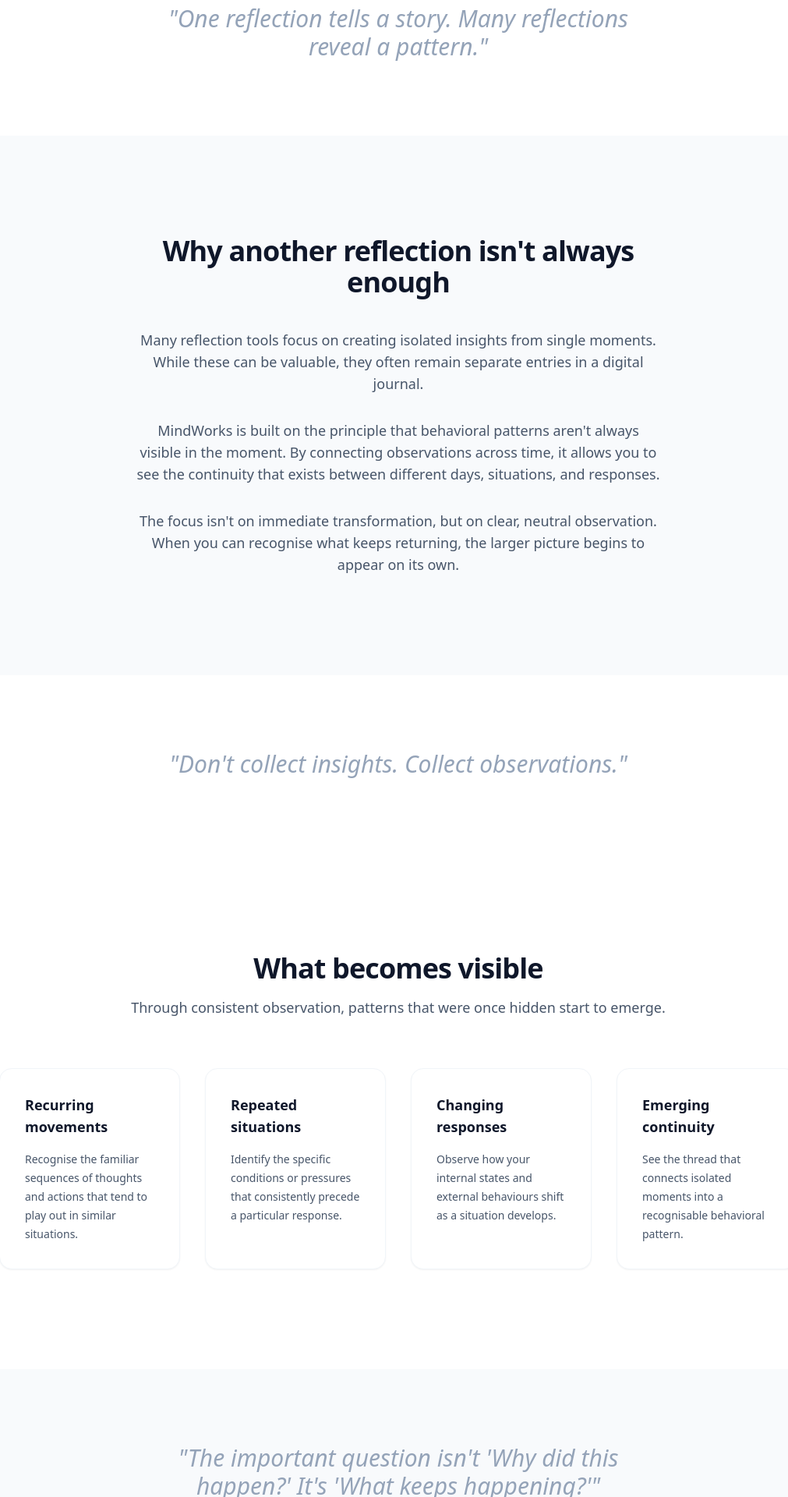
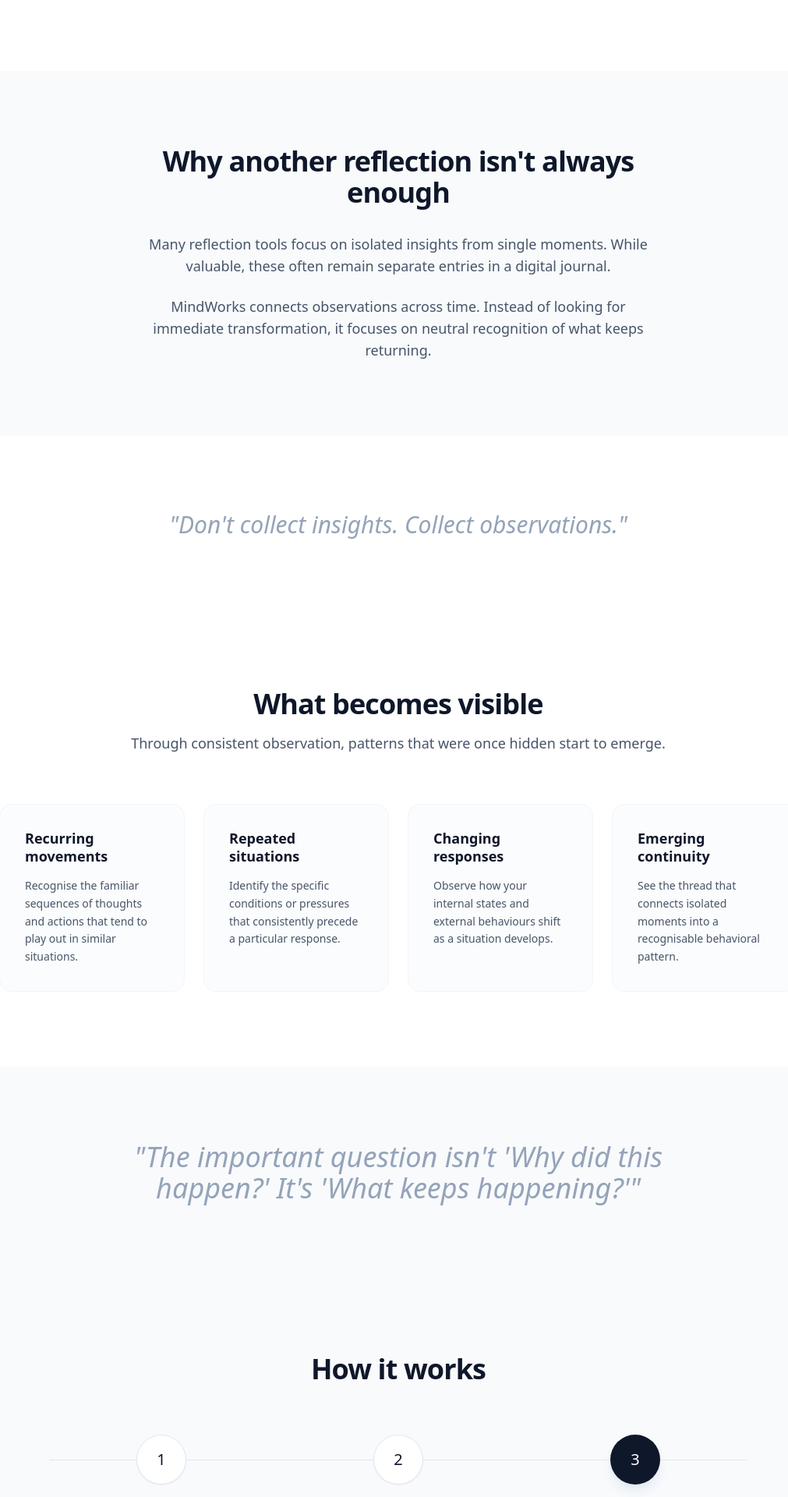
Before and after one commit to stopinder/therapy-orientation-quiz, a Vue app: page /landing in a window 1280 px wide. Shown: the part 880-2800 px from the top of the page at 78% size, without its empty margins (129-1140 px from the left). Built offline with nearby package versions, Linux system fonts and the light colour scheme; no server answers.

Commit message:
Polish landing page preview

```diff
--- a/src/components/landing/LandingCTA.vue
+++ b/src/components/landing/LandingCTA.vue
@@ -1,10 +1,10 @@
 <template>
-  <section class="bg-slate-50 px-6 py-24 sm:py-32 lg:px-8">
+  <section class="bg-slate-50 px-6 py-20 sm:py-24 lg:px-8">
     <div class="mx-auto max-w-2xl text-center">
       <h2 class="text-3xl font-semibold tracking-tight text-slate-900 sm:text-4xl">
         The first observation takes about two minutes.
       </h2>
-      <p class="mt-8 text-lg text-slate-600">
+      <p class="mt-6 text-lg text-slate-600">
         Begin with a single observation. Over time, MindWorks helps the larger picture become visible.
       </p>
       <div class="mt-10 flex items-center justify-center gap-x-6">
--- a/src/components/landing/LandingFooter.vue
+++ b/src/components/landing/LandingFooter.vue
@@ -1,6 +1,6 @@
 <template>
-  <footer class="bg-white px-6 py-12 lg:px-8">
-    <div class="mx-auto max-w-5xl border-t border-slate-100 pt-12">
+  <footer class="bg-white px-6 py-16 lg:px-8">
+    <div class="mx-auto max-w-5xl border-t border-slate-100 pt-10">
       <div class="flex flex-col items-center justify-between gap-8 sm:flex-row">
         <div class="text-xl font-semibold tracking-tight text-slate-900">
           MindWorks
@@ -9,9 +9,8 @@
         <nav class="flex flex-wrap justify-center gap-x-8 gap-y-4 text-sm font-medium text-slate-600">
           <router-link to="/about" class="hover:text-slate-900 transition-colors">About</router-link>
           <router-link to="/auth" class="hover:text-slate-900 transition-colors">Sign In</router-link>
-          <router-link to="/terms" class="hover:text-slate-900 transition-colors">Privacy</router-link>
-          <router-link to="/privacy" class="hover:text-slate-900 transition-colors">Terms</router-link>
-          <router-link to="/contact" class="hover:text-slate-900 transition-colors">Contact</router-link>
+          <router-link to="/privacy" class="hover:text-slate-900 transition-colors">Privacy</router-link>
+          <router-link to="/terms" class="hover:text-slate-900 transition-colors">Terms</router-link>
         </nav>
       </div>
 
--- a/src/components/landing/LandingHowItWorks.vue
+++ b/src/components/landing/LandingHowItWorks.vue
@@ -1,32 +1,40 @@
 <template>
-  <section class="bg-slate-50 px-6 py-24 sm:py-32 lg:px-8">
-    <div class="mx-auto max-w-2xl text-center">
+  <section class="bg-slate-50 px-6 py-20 sm:py-24 lg:px-8">
+    <div class="mx-auto max-w-4xl text-center">
       <h2 class="text-3xl font-semibold tracking-tight text-slate-900 sm:text-4xl">
         How it works
       </h2>
 
-      <div class="mt-20 space-y-16">
-        <div class="flex flex-col items-center">
-          <div class="text-4xl font-light text-slate-900">Observe</div>
-          <div class="mt-4 text-slate-500">Record a single moment of experience.</div>
+      <div class="mt-16 relative flex flex-col items-center sm:flex-row sm:justify-between sm:gap-4">
+        <!-- Connecting Line (Desktop) -->
+        <div class="absolute top-8 left-0 right-0 hidden h-px bg-slate-200 sm:block"></div>
+
+        <div class="relative flex flex-col items-center flex-1">
+          <div class="flex h-16 w-16 items-center justify-center rounded-full bg-white border border-slate-200 shadow-sm z-10">
+            <span class="text-xl font-medium text-slate-900">1</span>
+          </div>
+          <h3 class="mt-6 text-xl font-semibold text-slate-900">Observe</h3>
+          <p class="mt-2 text-sm text-slate-500 max-w-[200px]">Record a single moment of experience.</p>
         </div>
 
-        <div class="flex justify-center">
-          <div class="h-12 w-px bg-slate-300"></div>
+        <div class="h-12 w-px bg-slate-200 my-4 sm:hidden"></div>
+
+        <div class="relative flex flex-col items-center flex-1">
+          <div class="flex h-16 w-16 items-center justify-center rounded-full bg-white border border-slate-200 shadow-sm z-10">
+            <span class="text-xl font-medium text-slate-900">2</span>
+          </div>
+          <h3 class="mt-6 text-xl font-semibold text-slate-900">Accumulate</h3>
+          <p class="mt-2 text-sm text-slate-500 max-w-[200px]">Collect observations over days and weeks.</p>
         </div>
 
-        <div class="flex flex-col items-center">
-          <div class="text-4xl font-light text-slate-900">Accumulate</div>
-          <div class="mt-4 text-slate-500">Collect observations over days and weeks.</div>
-        </div>
+        <div class="h-12 w-px bg-slate-200 my-4 sm:hidden"></div>
 
-        <div class="flex justify-center">
-          <div class="h-12 w-px bg-slate-300"></div>
-        </div>
-
-        <div class="flex flex-col items-center">
-          <div class="text-4xl font-light text-slate-900">Recognise</div>
-          <div class="mt-4 text-slate-500">See the larger patterns that keep returning.</div>
+        <div class="relative flex flex-col items-center flex-1">
+          <div class="flex h-16 w-16 items-center justify-center rounded-full bg-slate-900 z-10 shadow-lg shadow-slate-200">
+            <span class="text-xl font-medium text-white">3</span>
+          </div>
+          <h3 class="mt-6 text-xl font-semibold text-slate-900">Recognise</h3>
+          <p class="mt-2 text-sm text-slate-500 max-w-[200px]">See the larger patterns that keep returning.</p>
         </div>
       </div>
     </div>
--- a/src/components/landing/LandingProblem.vue
+++ b/src/components/landing/LandingProblem.vue
@@ -1,18 +1,15 @@
 <template>
-  <section id="problem-section" class="bg-slate-50 px-6 py-24 sm:py-32 lg:px-8">
+  <section id="problem-section" class="bg-slate-50 px-6 py-20 sm:py-24 lg:px-8">
     <div class="mx-auto max-w-2xl text-center">
       <h2 class="text-3xl font-semibold tracking-tight text-slate-900 sm:text-4xl">
         Why another reflection isn't always enough
       </h2>
-      <div class="mt-10 space-y-8 text-lg text-slate-600">
+      <div class="mt-8 space-y-6 text-lg text-slate-600">
         <p>
-          Many reflection tools focus on creating isolated insights from single moments. While these can be valuable, they often remain separate entries in a digital journal.
+          Many reflection tools focus on isolated insights from single moments. While valuable, these often remain separate entries in a digital journal.
         </p>
         <p>
-          MindWorks is built on the principle that behavioral patterns aren't always visible in the moment. By connecting observations across time, it allows you to see the continuity that exists between different days, situations, and responses.
-        </p>
-        <p>
-          The focus isn't on immediate transformation, but on clear, neutral observation. When you can recognise what keeps returning, the larger picture begins to appear on its own.
+          MindWorks connects observations across time. Instead of looking for immediate transformation, it focuses on neutral recognition of what keeps returning.
         </p>
       </div>
     </div>
--- a/src/components/landing/LandingVisibility.vue
+++ b/src/components/landing/LandingVisibility.vue
@@ -1,5 +1,5 @@
 <template>
-  <section class="bg-white px-6 py-24 sm:py-32 lg:px-8">
+  <section class="bg-white px-6 py-20 sm:py-24 lg:px-8">
     <div class="mx-auto max-w-5xl">
       <div class="text-center">
         <h2 class="text-3xl font-semibold tracking-tight text-slate-900 sm:text-4xl">
@@ -10,10 +10,10 @@
         </p>
       </div>
 
-      <div class="mt-16 grid grid-cols-1 gap-8 sm:grid-cols-2 lg:grid-cols-4">
-        <div v-for="item in visibleItems" :key="item.title" class="flex flex-col rounded-2xl border border-slate-100 bg-white p-8 shadow-sm transition-shadow hover:shadow-md">
-          <h3 class="text-lg font-semibold text-slate-900">{{ item.title }}</h3>
-          <p class="mt-4 text-sm/6 text-slate-600">
+      <div class="mt-16 grid grid-cols-1 gap-6 sm:grid-cols-2 lg:grid-cols-4">
+        <div v-for="item in visibleItems" :key="item.title" class="flex flex-col rounded-2xl border border-slate-100 bg-slate-50/50 p-8 transition-colors hover:border-slate-200 hover:bg-white">
+          <h3 class="text-lg font-semibold text-slate-900 leading-tight">{{ item.title }}</h3>
+          <p class="mt-4 text-sm/relaxed text-slate-600">
             {{ item.description }}
           </p>
         </div>
--- a/src/views/LandingPageView.vue
+++ b/src/views/LandingPageView.vue
@@ -1,13 +1,11 @@
 <template>
   <div class="min-h-screen bg-white selection:bg-slate-100">
-    <AppHeader />
-
     <main>
       <LandingHero />
 
       <!-- Quote 1 -->
-      <div class="px-6 py-12 text-center sm:py-24">
-        <p class="mx-auto max-w-2xl text-2xl font-light italic text-slate-400 sm:text-3xl">
+      <div class="px-6 py-16 text-center sm:py-24">
+        <p class="mx-auto max-w-2xl text-2xl font-light italic text-slate-400 sm:text-3xl leading-snug">
           "One reflection tells a story. Many reflections reveal a pattern."
         </p>
       </div>
@@ -15,8 +13,8 @@
       <LandingProblem />
 
       <!-- Quote 2 -->
-      <div class="px-6 py-12 text-center sm:py-24">
-        <p class="mx-auto max-w-2xl text-2xl font-light italic text-slate-400 sm:text-3xl">
+      <div class="px-6 py-16 text-center sm:py-24">
+        <p class="mx-auto max-w-2xl text-2xl font-light italic text-slate-400 sm:text-3xl leading-snug">
           "Don't collect insights. Collect observations."
         </p>
       </div>
@@ -24,29 +22,15 @@
       <LandingVisibility />
 
       <!-- Quote 3 -->
-      <div class="px-6 py-12 text-center sm:py-24 bg-slate-50">
-        <p class="mx-auto max-w-2xl text-2xl font-light italic text-slate-400 sm:text-3xl">
+      <div class="px-6 py-16 text-center sm:py-24 bg-slate-50">
+        <p class="mx-auto max-w-3xl text-2xl font-light italic text-slate-400 sm:text-4xl leading-tight">
           "The important question isn't 'Why did this happen?' It's 'What keeps happening?'"
         </p>
       </div>
 
       <LandingHowItWorks />
 
-      <!-- Quote 4 -->
-      <div class="px-6 py-12 text-center sm:py-24">
-        <p class="mx-auto max-w-2xl text-2xl font-light italic text-slate-400 sm:text-3xl">
-          "The reflection isn't the destination. It's the beginning of the picture."
-        </p>
-      </div>
-
       <LandingDifference />
-
-      <!-- Quote 5 -->
-      <div class="px-6 py-12 text-center sm:py-24">
-        <p class="mx-auto max-w-2xl text-2xl font-light italic text-slate-400 sm:text-3xl">
-          "Every observation is small. The pattern rarely is."
-        </p>
-      </div>
 
       <LandingCTA />
     </main>
@@ -56,7 +40,6 @@
 </template>
 
 <script setup>
-import AppHeader from '../components/AppHeader.vue'
 import LandingHero from '../components/landing/LandingHero.vue'
 import LandingProblem from '../components/landing/LandingProblem.vue'
 import LandingVisibility from '../components/landing/LandingVisibility.vue'
```
Also changed, not shown: src/components/landing/LandingDifference.vue (+12 -12 lines), src/components/landing/LandingHero.vue (+4 -4 lines).
